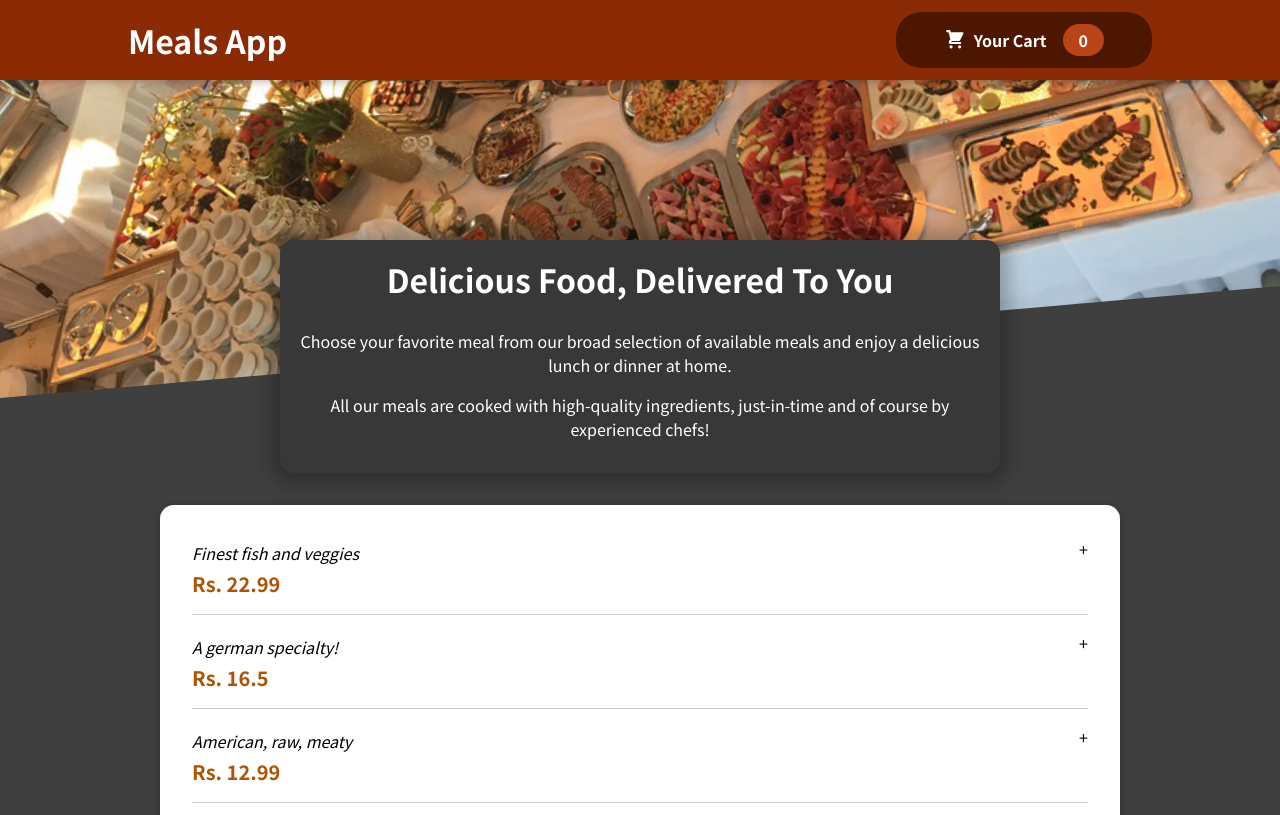
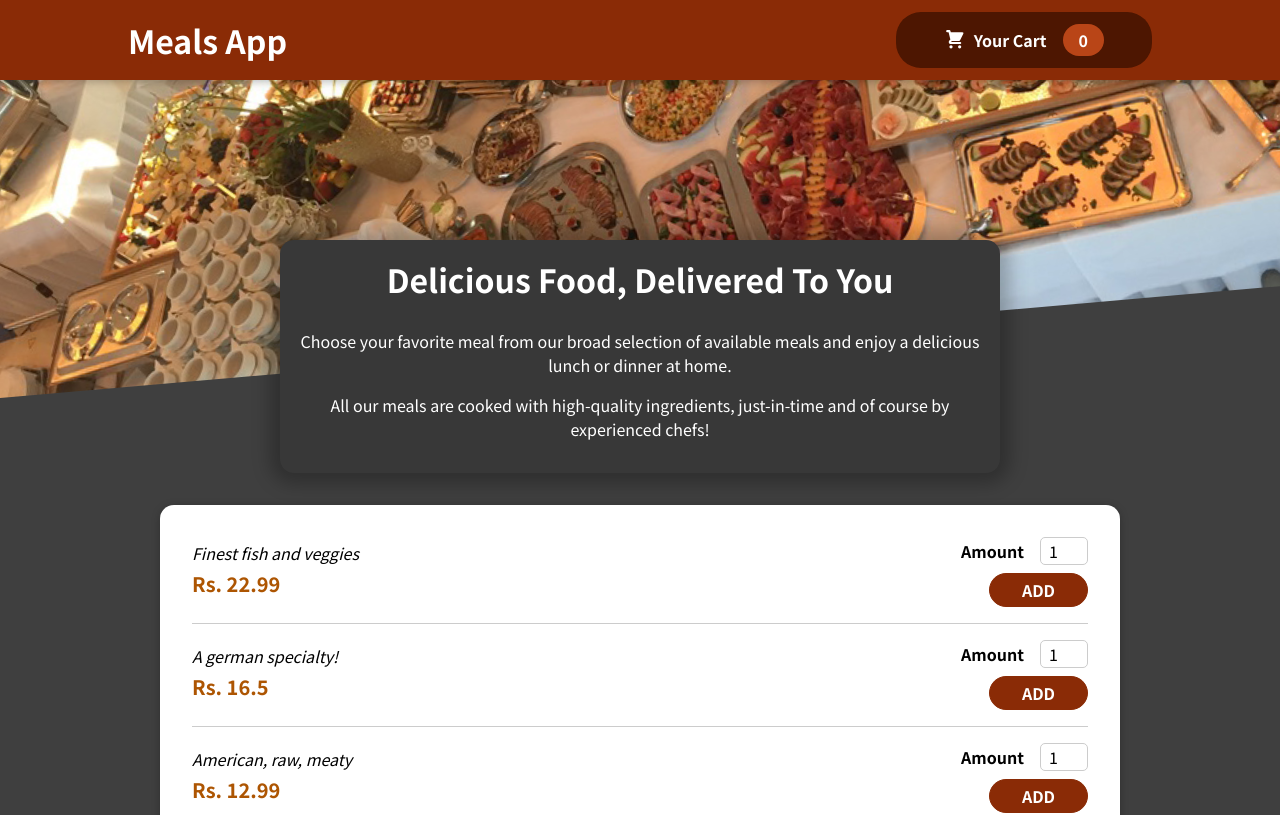
Before and after one commit to Blank67/Food-Ordering-App, a React (Create React App) app: page / in a window 1280 px wide. Shown: the top 815 px of the page. Built offline with nearby package versions, Linux system fonts and the light colour scheme.

Commit message:
added form

```diff
--- a/src/components/Meals/MealItem/MealItem.js
+++ b/src/components/Meals/MealItem/MealItem.js
@@ -1,4 +1,5 @@
 import css from './MealItem.module.css';
+import MealItemForm from './MealItemForm';
 
 const MealItem = (props) => {
     return (
@@ -8,7 +9,9 @@ const MealItem = (props) => {
                 <div className={css.description}>{props.meal.description}</div>
                 <div className={css.price}>{`Rs. ${props.meal.price}`}</div>
             </div>
-            <div>+</div>
+            <div>
+                <MealItemForm id={props.meal.id} />
+            </div>
         </li>
     );
 };
--- /dev/null
+++ b/src/components/Meals/MealItem/MealItemForm.js
@@ -0,0 +1,13 @@
+import Input from '../../UI/Input';
+import css from './MealItemForm.module.css';
+
+const MealItemForm = (props) => {
+    return (
+        <form className={css.form}>
+            <Input input={{id:props.id, label:'Amount', type:'number', defaultValue:'1', step:'1', min:'1'}} />
+            <button>ADD</button>
+        </form>
+    );
+};
+
+export default MealItemForm;
--- /dev/null
+++ b/src/components/Meals/MealItem/MealItemForm.module.css
@@ -0,0 +1,20 @@
+.form {
+    text-align: right;
+  }
+
+  .form button {
+    font: inherit;
+    cursor: pointer;
+    background-color: #8a2b06;
+    border: 1px solid #8a2b06;
+    color: white;
+    padding: 0.25rem 2rem;
+    border-radius: 20px;
+    font-weight: bold;
+  }
+
+  .form button:hover,
+  .form button:active {
+    background-color: #641e03;
+    border-color: #641e03;
+  }
--- /dev/null
+++ b/src/components/UI/Input.js
@@ -0,0 +1,12 @@
+import css from './Input.module.css';
+
+const Input = (props) => {
+    return (
+        <div className={css.input}>
+            <label htmlFor={props.input.id}>{props.input.label}</label>
+            <input {...props.input} />
+        </div>
+    );
+};
+
+export default Input;
--- /dev/null
+++ b/src/components/UI/Input.module.css
@@ -0,0 +1,18 @@
+.input {
+    display: flex;
+    align-items: center;
+    margin-bottom: 0.5rem;
+  }
+
+  .input label {
+    font-weight: bold;
+    margin-right: 1rem;
+  }
+
+  .input input {
+    width: 3rem;
+    border-radius: 5px;
+    border: 1px solid #ccc;
+    font: inherit;
+    padding-left: 0.5rem;
+  }
```
